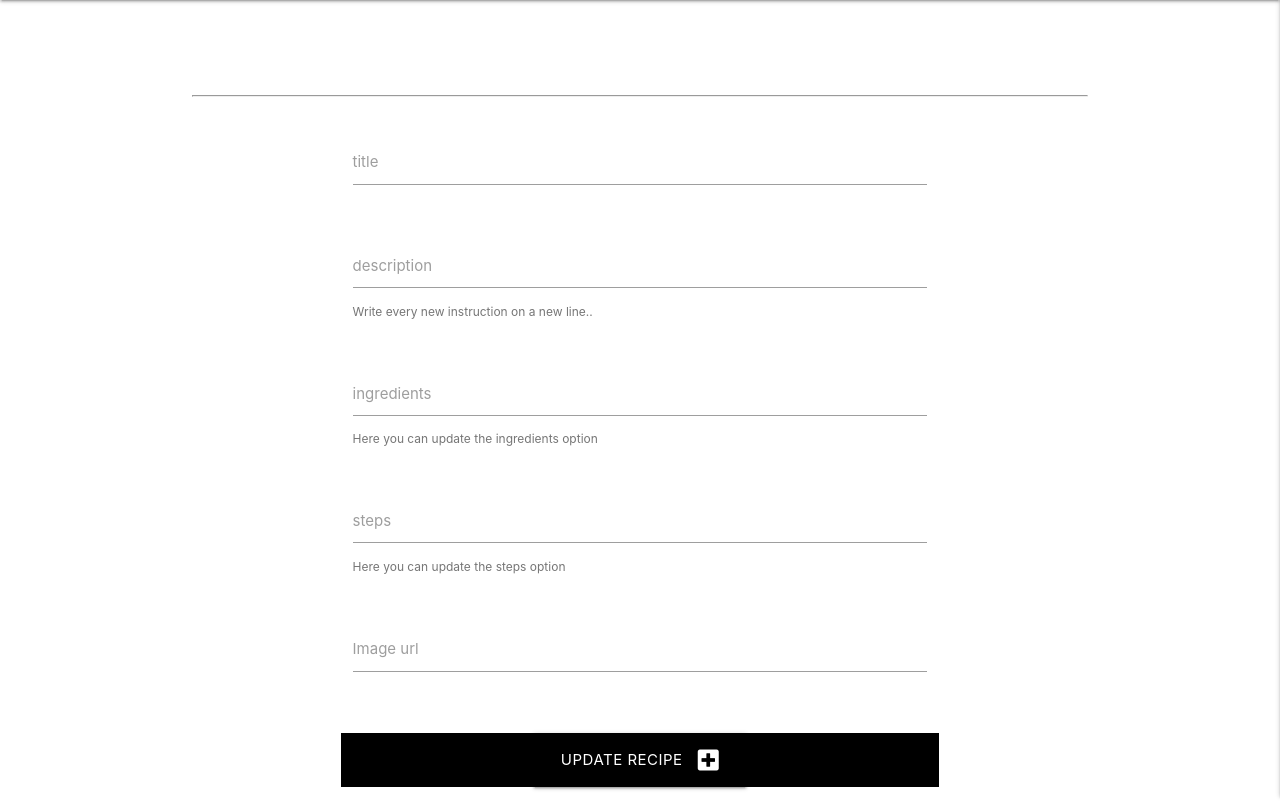
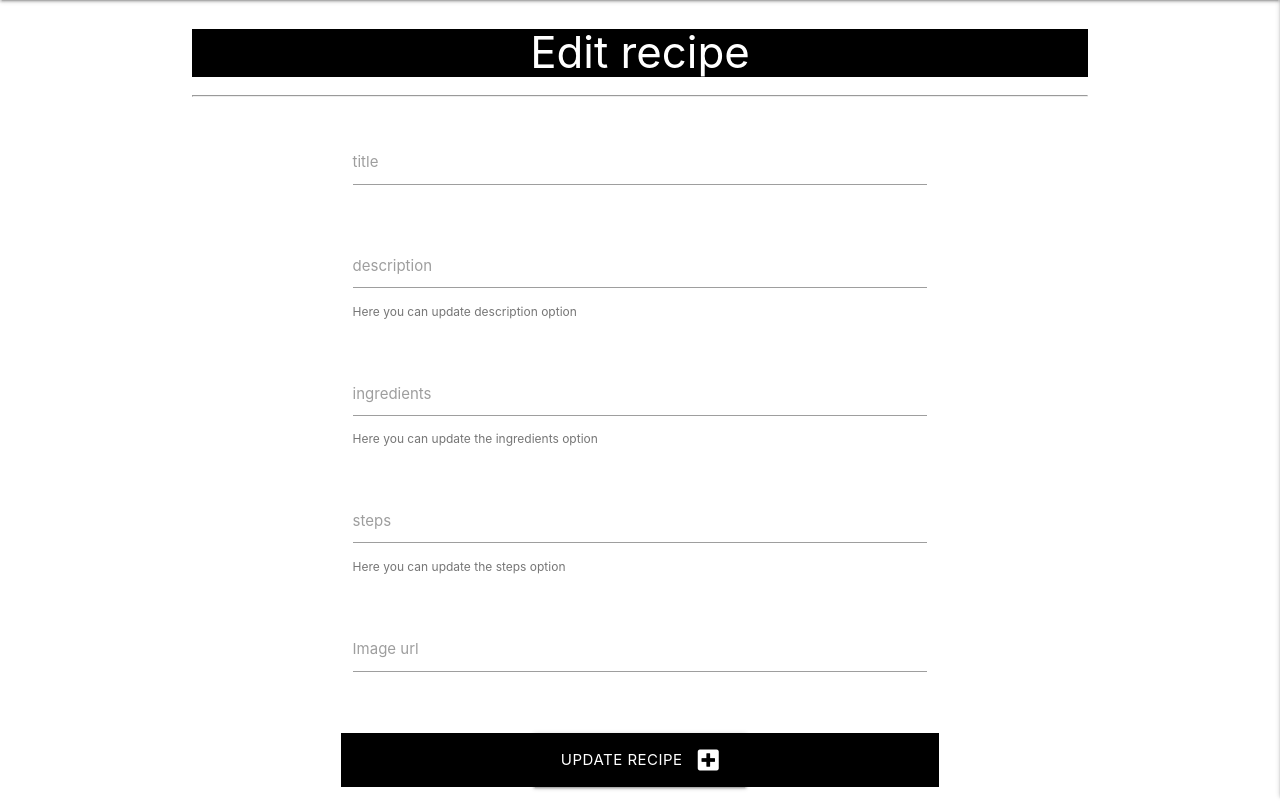
Before and after one commit to Code-Institute-Submissions/Gwidas-the_old_way, a Flask app: template templates/edit_recipe.html in a window 1280 px wide. Shown: the part 64-870 px from the top of the page. Run offline with Flask 2, Linux system fonts and the light colour scheme; the template is opened without the code that fills it, so the values that code supplies are empty; some libraries are stand-ins or nearby versions.

Commit message:
Updated input fields for add_recipe.html

```diff
--- a/templates/edit_recipe.html
+++ b/templates/edit_recipe.html
@@ -2,7 +2,7 @@
 {% block content %}
 
 <div class="row">
-  <h3 class="center-align">Edit recipe</h3>
+  <h3 class="center-align black">Edit recipe</h3>
   <hr class="blackline">
 </div>
 
@@ -24,7 +24,7 @@
                 {{- recipe.description -}}
             </textarea>
             <label for="description">description</label>
-            <span class="helper-text" data-error="wrong" data-success="right">Write every new instruction on a new line..</span>
+            <span class="helper-text" data-error="wrong" data-success="right">Here you can update description option</span>
         </div>
     </div>
 
```
